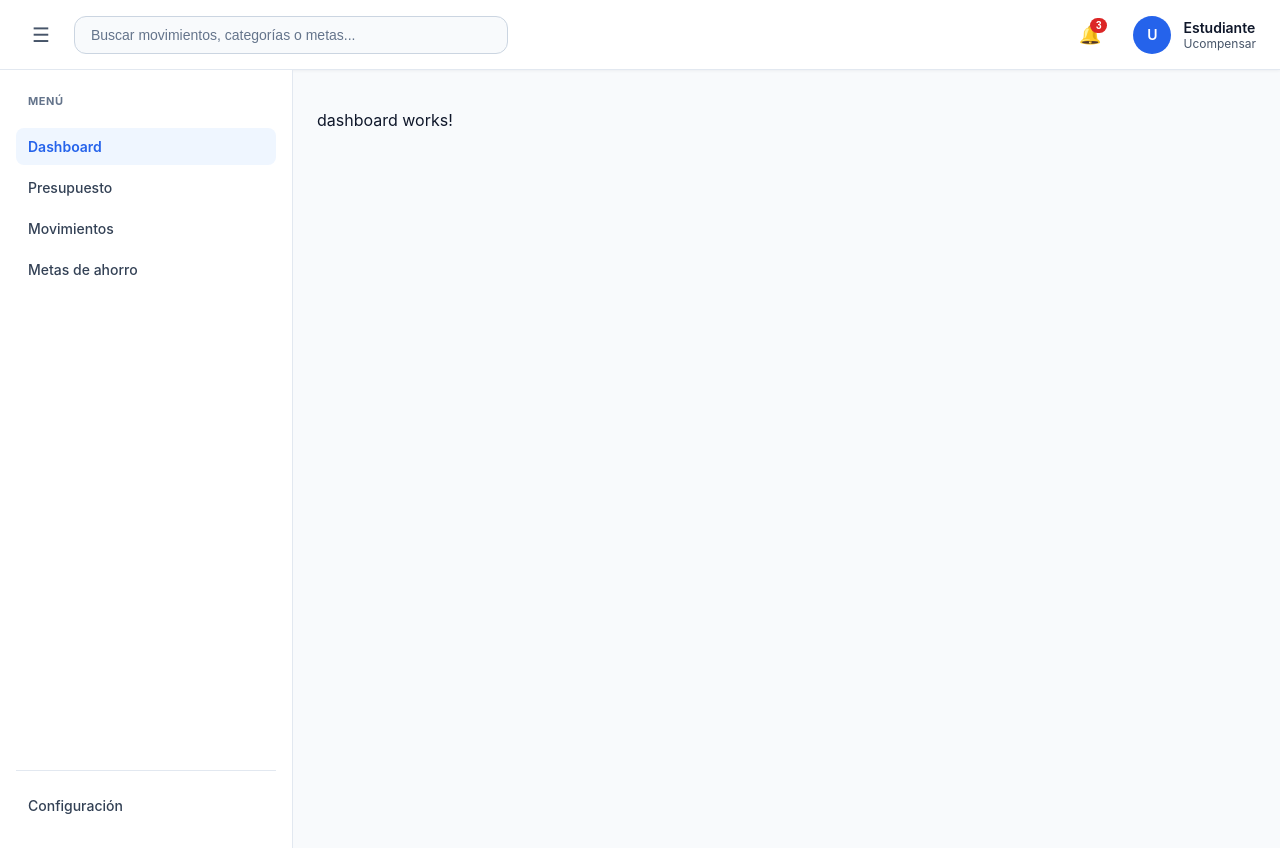
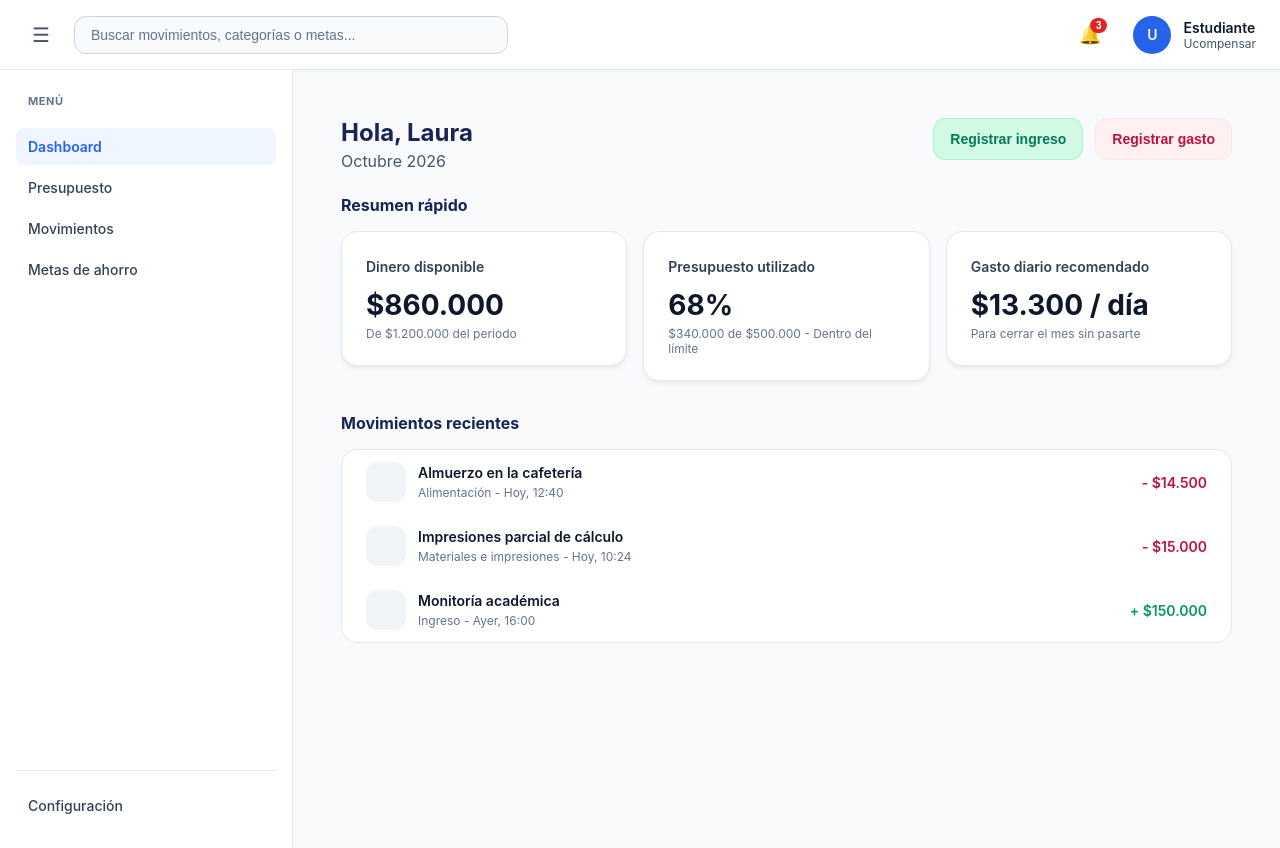
Before and after one commit to JDguarnizos/unipocket, an Angular app: page /dashboard in a window 1280 px wide. Built offline with nearby package versions, Linux system fonts and the light colour scheme.

Commit message:
feat: ensambla vista del dashboard con componentes reutilizables

```diff
--- a/src/app/app.routes.ts
+++ b/src/app/app.routes.ts
@@ -1,12 +1,12 @@
 import { Routes } from '@angular/router';
-import { Dashboard } from './features/dashboard/dashboard';
+import { DashboardComponent } from './features/dashboard/dashboard';
 import { Presupuesto } from './features/presupuesto/presupuesto';
 import { Movimientos } from './features/movimientos/movimientos';
 import { MetasAhorro } from './features/metas-ahorro/metas-ahorro';
 
 export const routes: Routes = [
   { path: '', redirectTo: 'dashboard', pathMatch: 'full' },
-  { path: 'dashboard', component: Dashboard },
+  { path: 'dashboard', component: DashboardComponent },
   { path: 'presupuesto', component: Presupuesto },
   { path: 'movimientos', component: Movimientos },
   { path: 'metas-ahorro', component: MetasAhorro },
--- a/src/app/features/dashboard/dashboard.css
+++ b/src/app/features/dashboard/dashboard.css
@@ -0,0 +1,50 @@
+.dashboard-contenedor {
+  padding: var(--space-6);
+  max-width: 1000px;
+}
+
+.cabecera-dashboard {
+  display: flex;
+  justify-content: space-between;
+  align-items: flex-start;
+  margin-bottom: var(--space-6);
+}
+
+.cabecera-dashboard h2 {
+  margin: 0;
+  color: var(--navy-900);
+}
+
+.fecha {
+  margin: 4px 0 0 0;
+  color: var(--neutral-600);
+}
+
+.botones-accion {
+  display: flex;
+  gap: var(--space-3);
+}
+
+.titulo-seccion {
+  margin-bottom: var(--space-4);
+  color: var(--navy-900);
+  font-size: 16px;
+}
+
+.grid-tarjetas {
+  display: flex;
+  gap: var(--space-4);
+  margin-bottom: var(--space-8);
+}
+
+/* Hacemos que cada tarjeta ocupe el mismo ancho */
+.grid-tarjetas > * {
+  flex: 1;
+}
+
+.lista-movimientos {
+  background-color: var(--bg-surface);
+  border: 1px solid var(--neutral-200);
+  border-radius: var(--radius-lg);
+  padding: 0 var(--space-6);
+}
--- a/src/app/features/dashboard/dashboard.html
+++ b/src/app/features/dashboard/dashboard.html
@@ -1 +1,57 @@
-<p>dashboard works!</p>
+<div class="dashboard-contenedor">
+  <div class="cabecera-dashboard">
+    <div>
+      <h2>Hola, Laura</h2>
+      <p class="fecha">Octubre 2026</p>
+    </div>
+    <div class="botones-accion">
+      <app-boton-generico texto="Registrar ingreso" tipo="ingreso"></app-boton-generico>
+      <app-boton-generico texto="Registrar gasto" tipo="gasto"></app-boton-generico>
+    </div>
+  </div>
+
+  <h3 class="titulo-seccion">Resumen rápido</h3>
+  <div class="grid-tarjetas">
+    <app-tarjeta-resumen
+      titulo="Dinero disponible"
+      valorPrincipal="$860.000"
+      textoSecundario="De $1.200.000 del periodo">
+    </app-tarjeta-resumen>
+
+    <app-tarjeta-resumen
+      titulo="Presupuesto utilizado"
+      valorPrincipal="68%"
+      textoSecundario="$340.000 de $500.000 - Dentro del límite">
+    </app-tarjeta-resumen>
+
+    <app-tarjeta-resumen
+      titulo="Gasto diario recomendado"
+      valorPrincipal="$13.300 / día"
+      textoSecundario="Para cerrar el mes sin pasarte">
+    </app-tarjeta-resumen>
+  </div>
+
+  <h3 class="titulo-seccion">Movimientos recientes</h3>
+  <div class="lista-movimientos">
+    <app-item-movimiento
+      titulo="Almuerzo en la cafetería"
+      subtitulo="Alimentación - Hoy, 12:40"
+      monto="$14.500"
+      tipo="gasto">
+    </app-item-movimiento>
+
+    <app-item-movimiento
+      titulo="Impresiones parcial de cálculo"
+      subtitulo="Materiales e impresiones - Hoy, 10:24"
+      monto="$15.000"
+      tipo="gasto">
+    </app-item-movimiento>
+
+    <app-item-movimiento
+      titulo="Monitoría académica"
+      subtitulo="Ingreso - Ayer, 16:00"
+      monto="$150.000"
+      tipo="ingreso">
+    </app-item-movimiento>
+  </div>
+</div>
```
Also changed, not shown: src/app/features/dashboard/dashboard.ts (+12 -3 lines).
